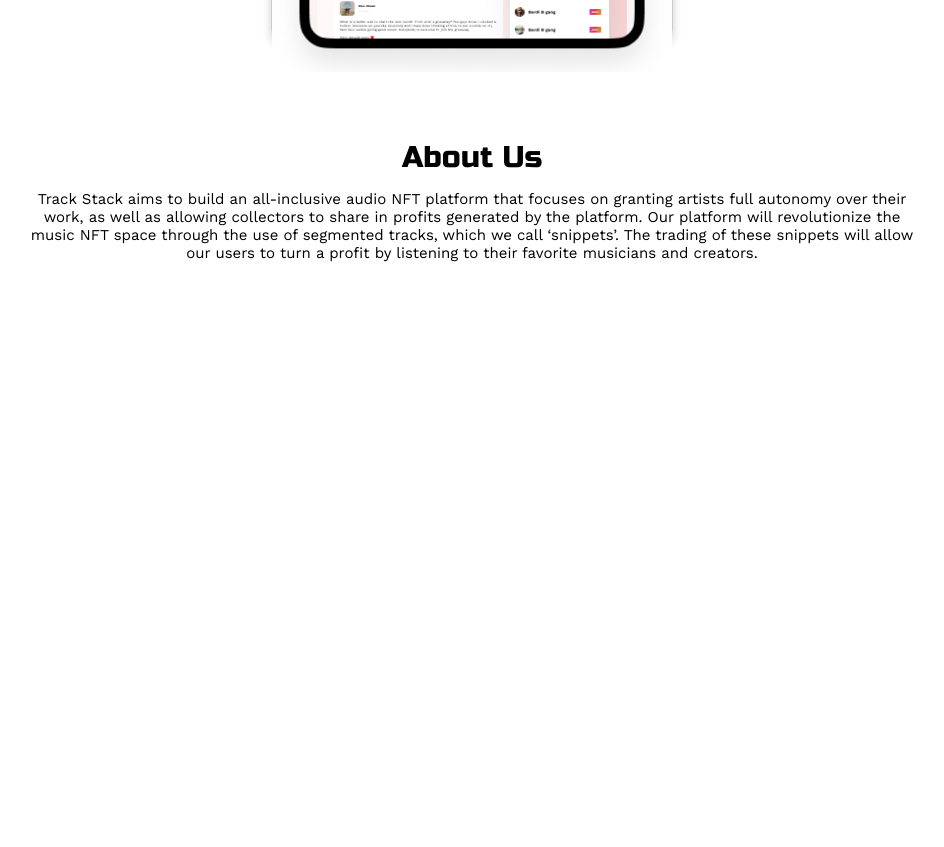
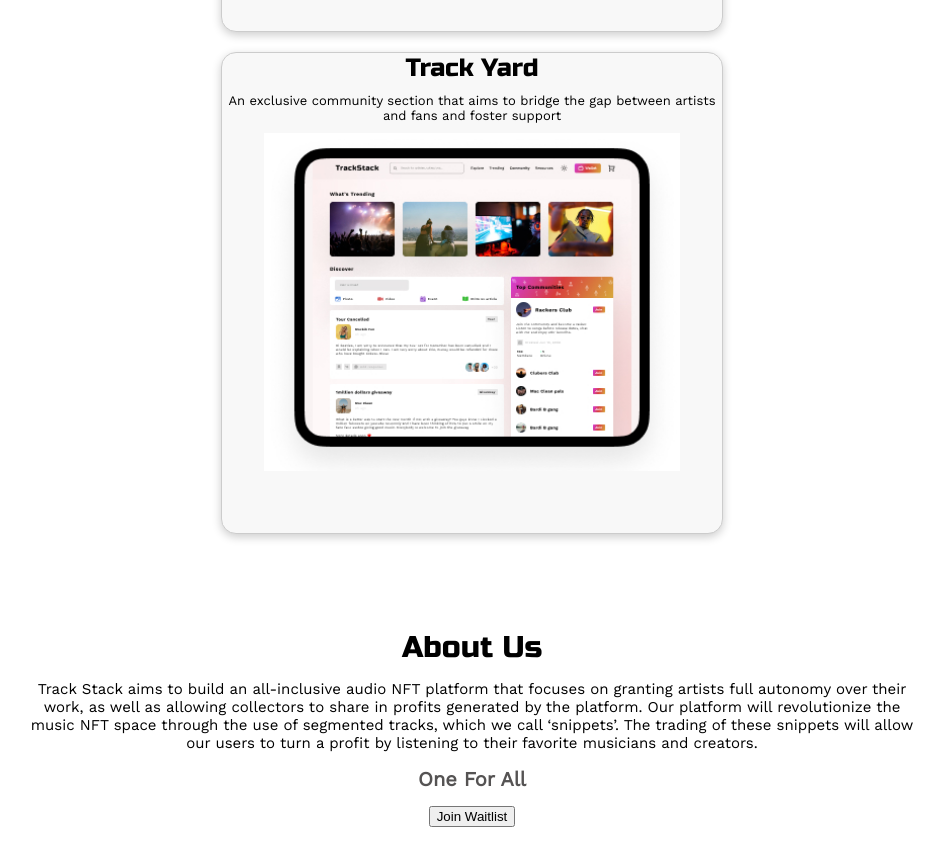
Before and after one commit to devevangel/track-stack-v2, a React (Create React App) app: page / in a window 1280 px wide. Shown: the part 3040-3887 px from the top of the page, without its empty margins (168-1112 px from the left). Before the commit the page ends 3302 px from the top, so only its background shows below. Built offline with nearby package versions, Linux system fonts and the light colour scheme.

Commit message:
Added changes

```diff
--- a/src/components/About/About.jsx
+++ b/src/components/About/About.jsx
@@ -16,6 +16,8 @@ const About = () => {
           snippets will allow our users to turn a profit by listening to their
           favorite musicians and creators.
         </div>
+        <div className="about-under-text">One For All</div>
+        <button>Join Waitlist</button>
       </div>
     </section>
   );
--- a/src/components/About/about.css
+++ b/src/components/About/about.css
@@ -1,6 +1,7 @@
 .about-section {
   margin-top: 50px;
   width: 100%;
+  margin-bottom: 20px;
 }
 
 .about-container {
@@ -21,3 +22,10 @@
   text-align: center;
   width: 900px;
 }
+
+.about-under-text {
+  font-family: "Work Sans";
+  font-size: 20px;
+  font-weight: 700;
+  color: #555353;
+}
--- a/src/components/Products/products.css
+++ b/src/components/Products/products.css
@@ -18,12 +18,12 @@
 }
 
 .product-cards {
-  padding-top: 50px;
+  padding-top: 40px;
 }
 
 .product-card {
-  height: 380px;
-  width: 400px;
+  height: 480px;
+  width: 500px;
   position: sticky;
   border-radius: 15px;
   border: 1px solid #ccc;
```
